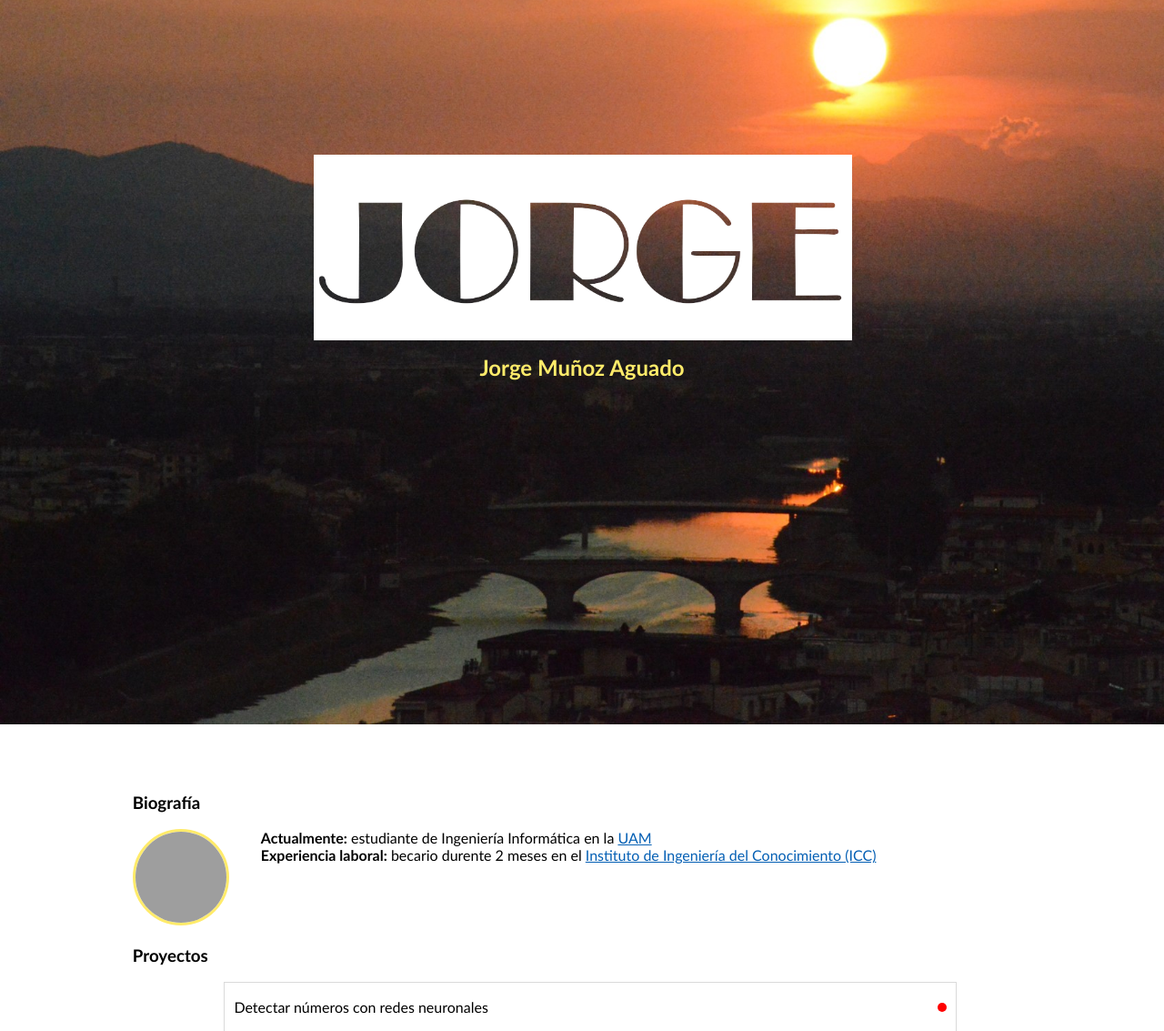
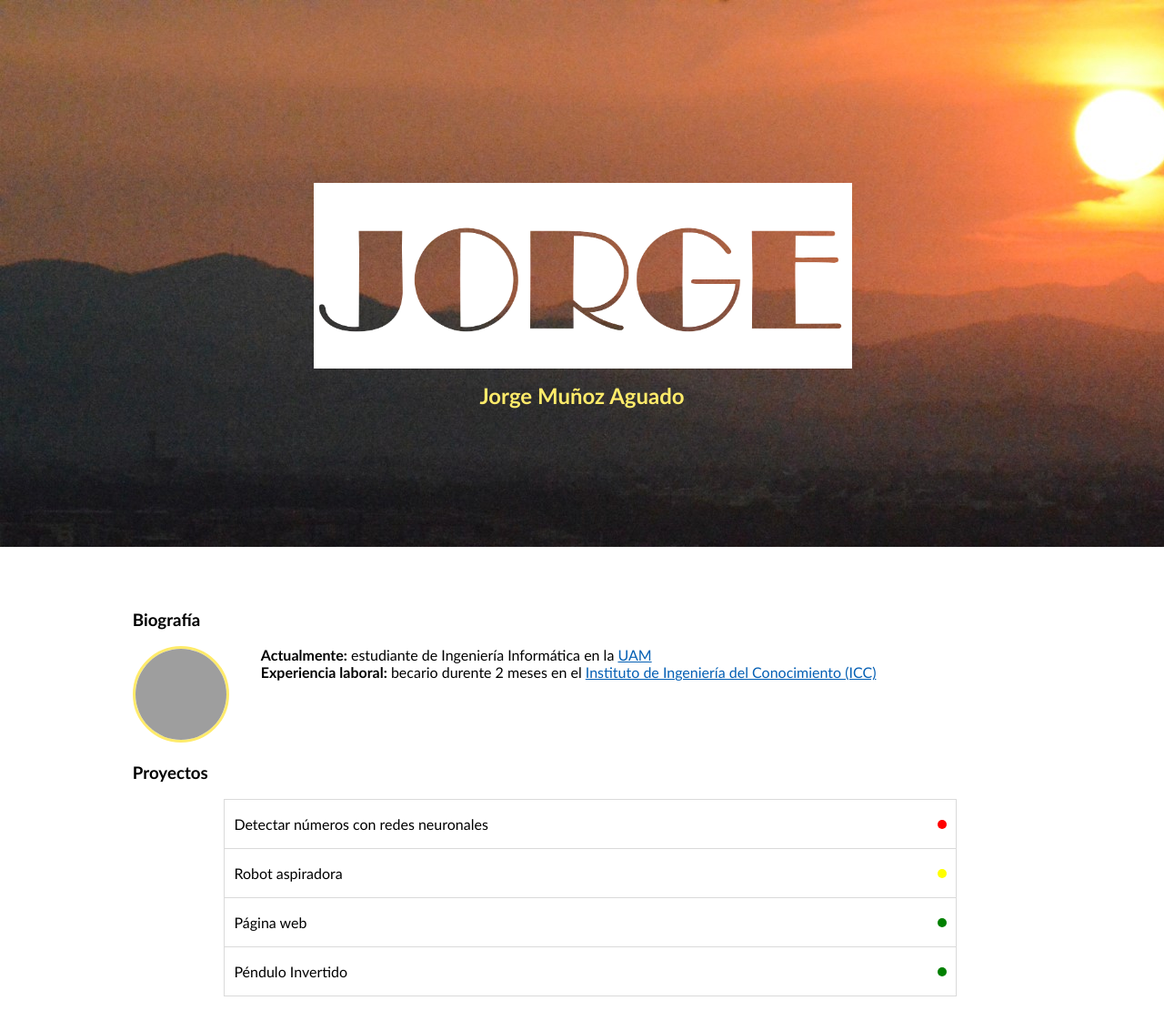
Before and after one commit to JorgeMunnozAguado/WebPage, a plain HTML site: page index.html in a window 1280 px wide. Shown: the top 1133 px of the page at 91% size. Drawn offline with Linux system fonts and the light colour scheme; grey boxes are pictures that could not be loaded.

Commit message:
New features: Dynamic scroll.

```diff
--- a/index.html
+++ b/index.html
@@ -7,24 +7,23 @@
     <meta name="theme-color" content="#ffeb6a" />
     <link rel="stylesheet" href="styles.css">
     <meta http-equiv="Content-Type" content="text/html; charset=UTF-16" />
+    <script src="scripts.js"></script>
 
-    <script>
-
-        function moveLetter( name, size ) {
-            document.getElementById( name ).style.height = size;
-        }
-    </script>
 </head>
-<body>
+<body onscroll="prueba()" onload="setPaddingImage()">
     <div id="body-div">
 
-        <div id="header-div"
+        <div id="header-div">
 
+            <!-- data-src-desktop data-src-tablet data-src-phone .... for images/-->
+
+            <!--
             <div class="header">
                 <img src="DSC_0372.JPG" class="header"/>
             </div>
+            /-->
 
-            <div class="name">
+            <div id="header-letters" class="name">
 
                 <div class="letter-cont">
 
@@ -51,7 +50,7 @@
 
         </div>
 
-        <div class="body">
+        <div id="body-info" class="body">
 
             <div class="center" style="min-height: 150px;">
 
--- /dev/null
+++ b/scripts.js
@@ -0,0 +1,21 @@
+
+
+function moveLetter( name, size ) {
+    document.getElementById( name ).style.height = size;
+}
+
+function prueba() {
+
+    var marginTop = -(document.documentElement.scrollTop) * 0.6;
+
+    document.getElementById('body-info').style.marginTop = marginTop + 'px';
+}
+
+function setPaddingImage( ) {
+
+    var pageHeight = screen.height;
+    var pageWidth = screen.width;
+
+    document.getElementById('header-div').style.height = pageHeight + 'px';
+    document.getElementById('header-letters').style.marginTop = (pageHeight * 2 / 6) + 'px';
+}
--- a/styles.css
+++ b/styles.css
@@ -8,11 +8,7 @@ li {
     list-style-type: none;
 }
 
-a:link {
-    color: #045FB4;
-}
-
-a:visited {
+a {
     color: #045FB4;
 }
 
@@ -20,9 +16,6 @@ a:hover {
     color: #DADADA;
 }
 
-a:active {
-    color: #045FB4;
-}
 
 #body-div { /**/
     background-color: White;
@@ -32,9 +25,10 @@ a:active {
     width: 100%;
 }
 
-div.header {
-    position: absolute;
-    margin-top: -225px;
+#header-div {
+    background-image: url(DSC_0372.JPG);
+    padding-top: 1px;
+    max-height: 1125px;
 }
 
 img.name {
@@ -46,7 +40,7 @@ div.name {
     height: 199px;
     width: 590px;
     margin: auto;
-    margin-top: 170px;
+    position: inherit;
 }
 
 h2.name {
@@ -100,8 +94,6 @@ h2.name {
 .body {
     position: relative;
     background: #fff;
-    height: 100px;
-    margin-top: 30%;
     padding: 50px 2px 2px 20px;
 }
 
@@ -111,7 +103,6 @@ h2.name {
 
 .circle {
     border-radius: 50%;
-    behavior: url(PIE.htc); /* remove if you don't care about IE8 */
 }
 
 .type1-circle {
```
